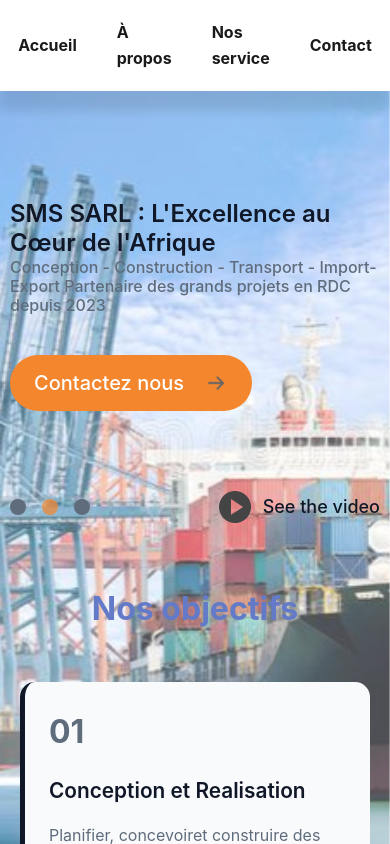
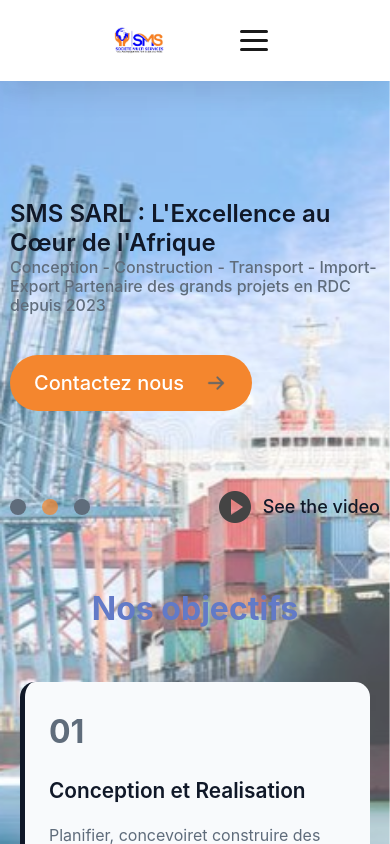
Before and after one commit to yankbg/SMS, a React (Vite) app: page / in a window 390 px wide. Shown: the top 844 px of the page. Built offline with nearby package versions, Linux system fonts and the light colour scheme.

Commit message:
we add hamburger menu in our navbar

```diff
--- a/src/component/Navbar.jsx
+++ b/src/component/Navbar.jsx
@@ -1,21 +1,38 @@
 import smsLgo from "../assets/logo.jpeg";
 import {Link} from "react-router-dom";
-import React from "react";
+import React, { useState, useEffect } from "react";
 import "../pages/style.css";
 
 export default function Navbar() {
+    const [isOpen, setIsOpen] = useState(false);  // ✅ État hamburger
+    const [scrolled, setScrolled] = useState(false);  // ✅ Effet scroll
+    // ✅ Fermer menu au scroll
+    useEffect(() => {
+        const handleScroll = () => {
+            setScrolled(window.scrollY > 50);
+            if (window.scrollY > 50) setIsOpen(false);  // Ferme menu mobile
+        };
+        window.addEventListener('scroll', handleScroll);
+        return () => window.removeEventListener('scroll', handleScroll);
+    }, []);
     return (
-        <div className="navbar">
+        <div className={`navbar ${scrolled ? 'scrolled' : ''}`}>
             <div className="nav-logo">
                 <img src={smsLgo}  className="nav-logo-pic" alt="SMS Logo"/>
             </div>
-            <ul className="nav-menu">
-                <li className="nav-item"><Link to="/">Accueil</Link></li>
-                <li className="nav-item"><Link to="/a-propos">À propos</Link></li>
-                <li className="nav-item"><Link to="/service">Nos service</Link></li>
-                <li className="nav-item"><Link to="/contact">Contact</Link></li>
+            <ul className={`nav-menu ${isOpen ? 'nav-menu-open' : ''}`}>
+                <li className="nav-item"><Link to="/"  onClick={() => setIsOpen(false)}>Accueil</Link></li>
+                <li className="nav-item"><Link to="/a-propos"  onClick={() => setIsOpen(false)}>À propos</Link></li>
+                <li className="nav-item"><Link to="/service"  onClick={() => setIsOpen(false)}>Nos service</Link></li>
+                <li className="nav-item"><Link to="/contact"  onClick={() => setIsOpen(false)}>Contact</Link></li>
 
             </ul>
+            {/* Hamburger Mobile */}
+            <div className="hamburger" onClick={() => setIsOpen(!isOpen)}>
+                <span className={`bar ${isOpen ? 'bar-1' : ''}`}></span>
+                <span className={`bar ${isOpen ? 'bar-2' : ''}`}></span>
+                <span className={`bar ${isOpen ? 'bar-3' : ''}`}></span>
+            </div>
         </div>
     );
 }
--- a/src/pages/style.css
+++ b/src/pages/style.css
@@ -1,5 +1,9 @@
 @import "tailwindcss";
 /* Reset et styles de base*/
+/* Smooth scroll */
+html {
+    scroll-behavior: smooth;
+}
 *{
     margin: 0;
     padding: 0;
@@ -29,20 +33,31 @@
     display: flex;
     justify-content: space-around;
     align-items: center;
-    padding: 20px 80px;
+    padding: 1.2rem 80px;
     background-color: #ffffff;
+    backdrop-filter: blur(20px);
     color: #1A1A1A;
-    box-shadow: 0 20px 10px rgba(0,0,0,0.1);
+    box-shadow: 0 8px 32px rgba(0,0,0,0.1);
     position: fixed;
     top: 0;
     width: 100%;
     z-index: 1000;
+    transition: all 0.3s cubic-bezier(0.4, 0, 0.2, 1);
+}
+/* Navbar scrolled */
+.navbar.scrolled {
+    padding: 0.5rem 5%;
+    backdrop-filter: blur(30px);
+    box-shadow: 0 10px 40px rgba(0,0,0,0.15);
 }
 
 /* Logo styling */
-
+.nav-logo {
+    flex-shrink: 0;
+}
 .nav-logo-pic{
-width: 70px;
+    width: 70px;
+    transition: transform 0.3s ease;
 }
 
 /* Menu list */
@@ -50,23 +65,52 @@
     display: flex;
     align-items: center;
     list-style: none;
-    gap: 40px;
+    gap: 2.4rem;
     margin: 0;
     padding: 0;
+    transition: all 0.4s cubic-bezier(0.4, 0, 0.2, 1);
     /*color: #0403fb;*/
 }
 
 /* Menu items */
 .nav-item {
-    font-size: 16px;
-    font-weight: 700;
+    font-size: 1rem;
+    font-weight: 600;
     /*color: white;*/
     cursor: pointer;
     transition: color 0.3s ease;
 }
 
 .nav-item:hover {
-    color: rgb(95, 108, 123);
+    color: #f97316;  /* Orange SMS */
+}
+/* Hamburger Button */
+.hamburger {
+    display: none;
+    flex-direction: column;
+    cursor: pointer;
+    padding: 8px;
+    z-index: 1001;
+    transition: transform 0.3s ease;
+}
+.bar {
+    width: 28px;
+    height: 3px;
+    background: #1A1A1A;
+    margin: 3px 0;
+    transition: 0.3s cubic-bezier(0.4, 0, 0.2, 1);
+    border-radius: 2px;
+}
+.hamburger.active .bar-1 {
+    transform: rotate(-45deg) translate(-6px, 6px);
+}
+
+.hamburger.active .bar-2 {
+    opacity: 0;
+}
+
+.hamburger.active .bar-3 {
+    transform: rotate(45deg) translate(-5px, -7px);
 }
 
 .hero-section {
@@ -297,6 +341,12 @@
     color: #cbd5e1;
 }
 
+@keyframes slideInMenu {
+    to {
+        opacity: 1;
+        transform: translateX(0);
+    }
+}
 @keyframes fadeIn {
     from {opacity: 0;}
     to {opacity: 1;}
@@ -305,6 +355,52 @@
     animation: fadeIn 900ms ease-in-out forwards;
 }
 /*Responsiveness*/
+@media (max-width: 1024px) {
+    .nav-menu {
+        position: fixed;
+        top: 100%;
+        left: 0;
+        right: 0;
+        flex-direction: column;
+        background: rgba(255, 255, 255, 0.98);
+        backdrop-filter: blur(30px);
+        padding: 2rem 5%;
+        gap: 1.5rem;
+        transform: translateY(-100%);
+        opacity: 0;
+        visibility: hidden;
+        box-shadow: 0 20px 40px rgba(0,0,0,0.15);
+        border-top: 1px solid rgba(0,0,0,0.1);
+    }
+
+    .nav-menu-open {
+        transform: translateY(0);
+        opacity: 1;
+        visibility: visible;
+    }
+
+    .nav-item {
+        font-size: 1.2rem;
+        padding: 1rem 0;
+        border-bottom: 1px solid rgba(0,0,0,0.05);
+        opacity: 0;
+        transform: translateX(20px);
+        animation: slideInMenu 0.4s ease forwards;
+    }
+
+    .nav-item:nth-child(1) { animation-delay: 0.1s; }
+    .nav-item:nth-child(2) { animation-delay: 0.2s; }
+    .nav-item:nth-child(3) { animation-delay: 0.3s; }
+    .nav-item:nth-child(4) { animation-delay: 0.4s; }
+
+    .hamburger {
+        display: flex;
+    }
+
+    .navbar.scrolled {
+        padding: 0.75rem 5%;
+    }
+}
 @media (max-width: 768px) {
     .objectifs-grid{
         grid-template-columns: 1fr;
@@ -312,12 +408,23 @@
     .section-title{
         font-size: 2rem;
     }
+    .nav-logo-pic {
+        width: 50px;
+    }
+
+    .nav-menu-open {
+        padding: 1.5rem 4%;
+    }
 }
 @media(max-width: 480px){
-   .navbar{
-       justify-content: center;
-   }
+    .nav-menu-open {
+        padding: 1.5rem 3%;
+        gap: 1rem;
+    }
 
+    .nav-item {
+        font-size: 1.1rem;
+    }
    .hero-section{
        margin: 0 10px;
        margin-top: 200px;
```
